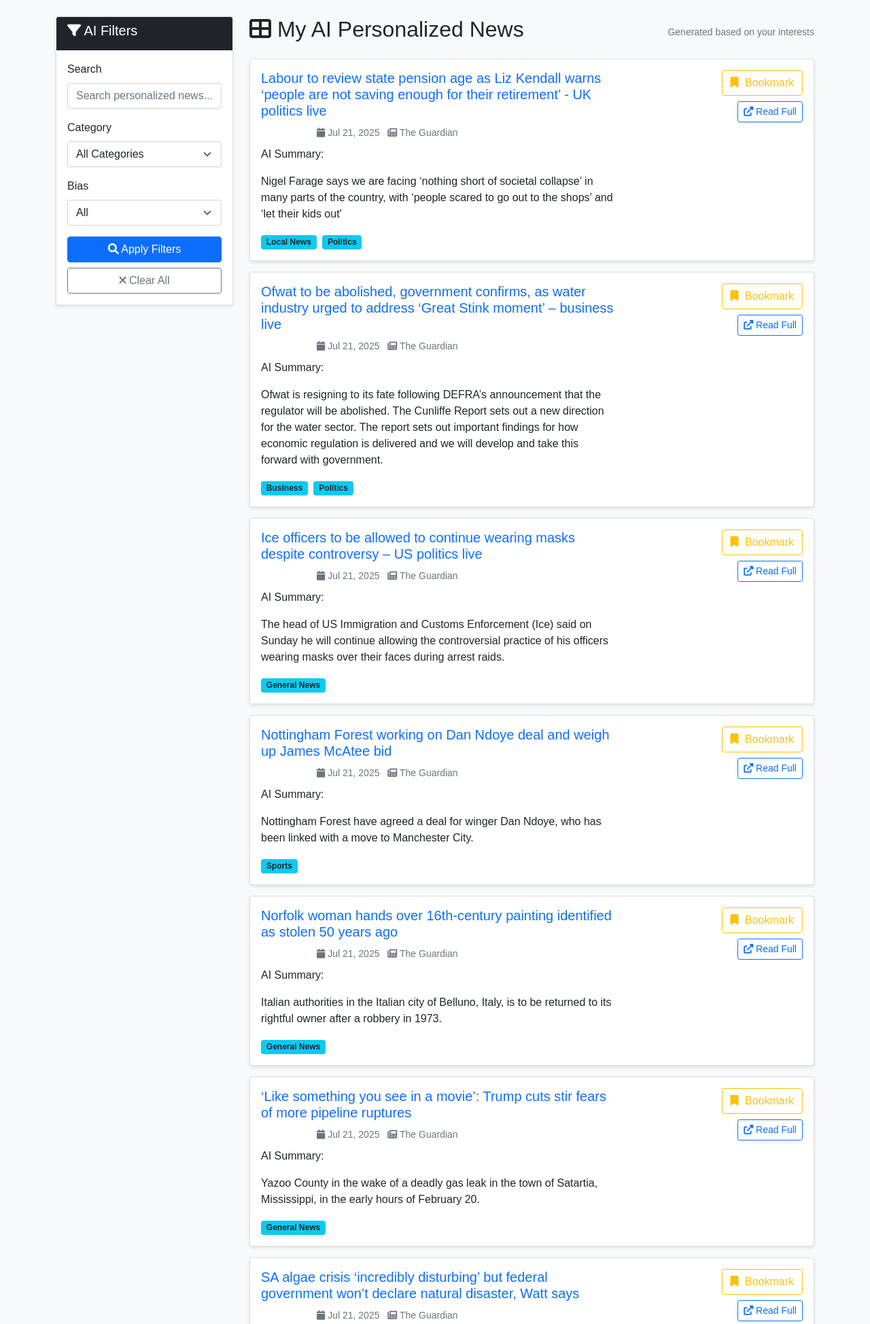
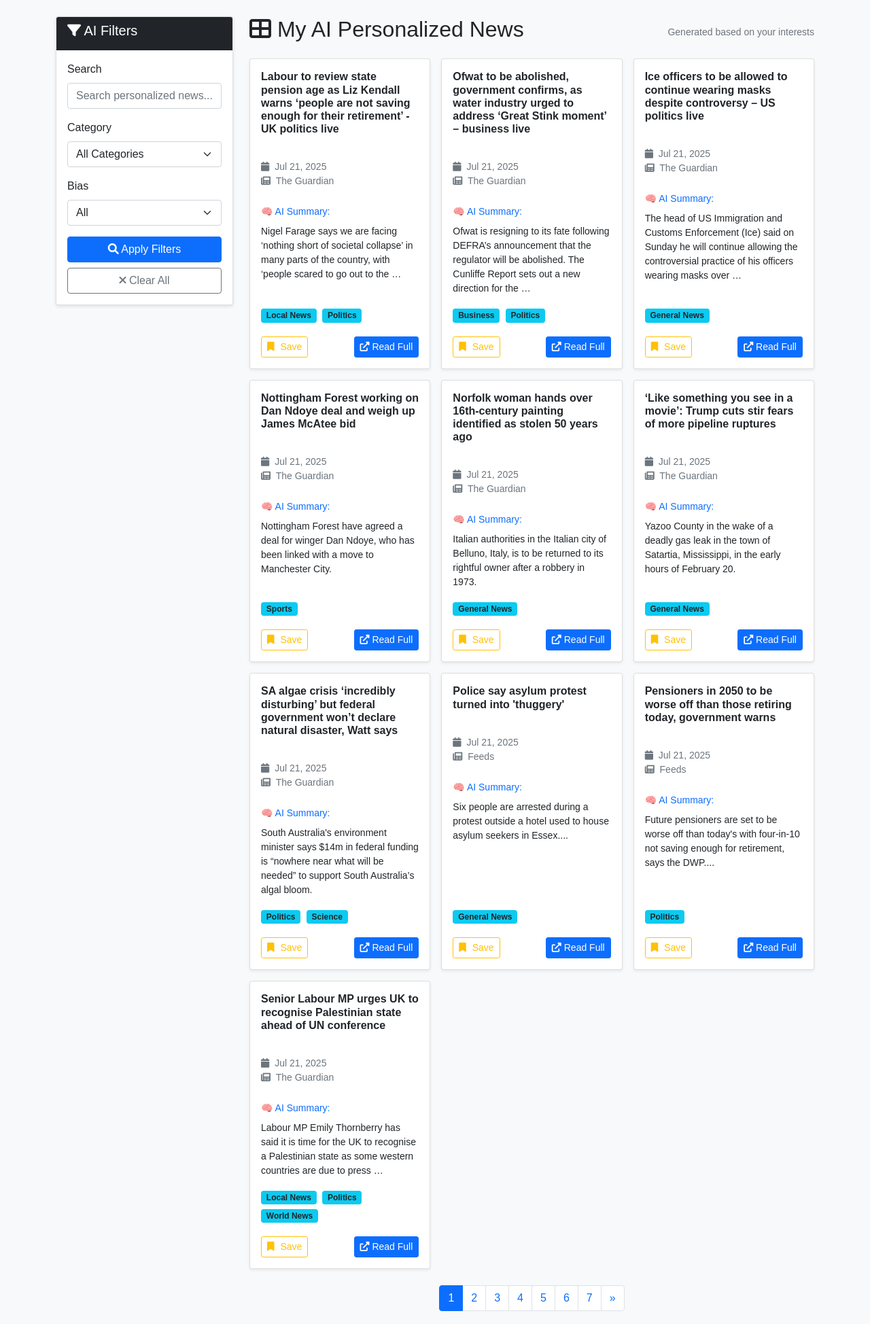
Before and after one commit to SirishaSurnam/personalized-news-aggregator, a Django app: page /dashboard/ in a window 1280 px wide. Shown: the part 56-2004 px from the top of the page at 68% size. Run offline with Django 4.2, Linux system fonts and the light colour scheme; a user stored in the database is signed in; data comes from the database, SQL or seed files in the repository; both versions use the stored data as it was after the commit.

Commit message:
Making UI Changes, grid layout, and more

```diff
--- a/apps/news/models.py
+++ b/apps/news/models.py
@@ -40,6 +40,7 @@ class Article(models.Model):
     published_date = models.DateTimeField(db_index=True)
     created_at = models.DateTimeField(auto_now_add=True)
     updated_at = models.DateTimeField(auto_now=True)
+    image_url = models.URLField(blank=True, null=True)  # image URL
 
     # AI-generated fields
     summary = models.TextField(blank=True)
--- a/apps/news/urls.py
+++ b/apps/news/urls.py
@@ -1,5 +1,6 @@
 from django.urls import path
 from . import views  # Import views from the current app
+# from apps.news.views import refresh_and_redirect
 
 urlpatterns = [
     path('', views.home, name='home'),  # Main home page
@@ -11,6 +12,7 @@ urlpatterns = [
     # API endpoints
     path('articles/', views.ArticleListAPI.as_view(), name='api_articles'),
     path('refresh-news/', views.refresh_articles, name='refresh_articles'),
+    # path("refresh-news/", views.refresh_and_redirect, name="refresh_news"),
     path('dashboard/', views.dashboard, name='dashboard'),
     path('fetch_summaries/', views.fetch_missing_summaries,
          name='fetch_missing_summaries'),
--- a/apps/news/views.py
+++ b/apps/news/views.py
@@ -12,7 +12,15 @@ from .models import Article, Category, Bookmark, UserInterest
 from .serializers import ArticleSerializer
 from .tasks import process_article_ai
 
+
 from django.views.decorators.csrf import csrf_exempt
+
+
+def refresh_and_redirect(request):
+    from .tasks import fetch_latest_news
+    fetch_latest_news.delay()
+    messages.success(request, "📰 News refresh started! Please wait a few seconds.")
+    return redirect('home')  # or 'dashboard' if you want
 
 
 def home(request):
--- a/templates/dashboard.html
+++ b/templates/dashboard.html
@@ -51,62 +51,78 @@
             <small class="text-muted">Generated based on your interests</small>
         </div>
         {% if page_obj.object_list %}
+
+        <!-- Grid Container for Articles -->
+        <div class="row g-3 articles-grid">
             {% for article in page_obj %}
-        <div class="card mb-3 article-card">
-            <div class="card-body">
-                <div class="row">
-                    <div class="col-md-8">
-                        <h5 class="card-title">
-                            <a href="{% url 'article_detail' article.id %}" class="text-decoration-none">
+            <div class="col-lg-6 col-xl-4">
+                <div class="card h-100 article-card shadow-sm">
+                    <div class="card-body d-flex flex-column">
+                        <!-- Article Header -->
+                        <div class="mb-3">
+                            <h6 class="card-title mb-2">
+                                <a href="{% url 'article_detail' article.id %}" class="text-decoration-none text-dark fw-bold">
                                     {{ article.title }}
                                 </a>
-                        </h5>
+                            </h6>
+
+                            <!-- Badges and Meta Info -->
                             <div class="mb-2">
-                            <span class="badge bg-{{ article.bias_color }}">
+                                <span class="badge bg-{{ article.bias_color }} me-1">
                                     {{ article.get_bias_score_display }}
                                 </span>
-                            <small class="text-muted ms-2">
-                                <i class="fas fa-calendar"></i> {{ article.published_date|date:"M d, Y" }}
-                            </small>
-                            <small class="text-muted ms-2">
-                                <i class="fas fa-newspaper"></i> {{ article.source }}
-                            </small>
+                                <div class="text-muted small mt-1">
+                                    <div><i class="fas fa-calendar me-1"></i> {{ article.published_date|date:"M d, Y" }}</div>
+                                    <div><i class="fas fa-newspaper me-1"></i> {{ article.source }}</div>
+                                </div>
+                            </div>
+                        </div>
+
+                        <!-- AI Summary Section -->
+                        <div class="mb-3 flex-grow-1">
+                            <div class="d-flex align-items-center justify-content-between mb-2">
+                                <small class="text-primary fw-semibold">🧠 AI Summary:</small>
                                 {% if not article.summary %}
                                 <form method="post" class="summary-form" data-article-id="{{ article.id }}">
                                     {% csrf_token %}
-                                    <button class="btn btn-sm btn-outline-info mt-2">Summarize 🧠</button>
+                                    <button class="btn btn-sm btn-outline-info py-1 px-2">Generate</button>
                                 </form>
                                 {% endif %}
+                            </div>
 
-                        </div>
-                        <p> AI Summary:  </p>
-                        <p class="card-text" data-summary-present="{% if article.summary %}true{% else %}false{% endif %}">
+                            <p class="card-text small" data-summary-present="{% if article.summary %}true{% else %}false{% endif %}">
                                 {% if article.summary %}
-                                {{ article.summary }}
+                                    {{ article.summary|truncatewords:25 }}
                                 {% else %}
                                     <span class="text-muted fst-italic">⏳ AI summary is being generated... Please check back soon.</span>
                                 {% endif %}
                             </p>
-                        <div class="article-categories">
+                        </div>
+
+                        <!-- Categories -->
+                        <div class="article-categories mb-3">
                             {% for category in article.categories.all %}
-                            <span class="badge bg-info text-dark me-1">{{ category.name }}</span>
+                            <span class="badge bg-info text-dark me-1 mb-1">{{ category.name }}</span>
                             {% endfor %}
                         </div>
-                    </div>
-                    <div class="col-md-4 text-end">
+
+                        <!-- Action Buttons -->
+                        <div class="mt-auto">
+                            <div class="d-flex justify-content-between align-items-center">
                                 {% if user.is_authenticated %}
-                        <button class="btn btn-outline-warning bookmark-btn mb-2"
+                                <button class="btn btn-sm btn-outline-warning bookmark-btn"
                                         data-article-id="{{ article.id }}"
                                         data-bookmarked="{% if article.id in bookmarked_articles %}true{% else %}false{% endif %}">
                                     <i class="fas fa-bookmark"></i>
-                            <span class="bookmark-text">
-                                {% if article.id in bookmarked_articles %}Bookmarked{% else %}Bookmark{% endif %}
+                                    <span class="bookmark-text d-none d-md-inline">
+                                        {% if article.id in bookmarked_articles %}Saved{% else %}Save{% endif %}
                                     </span>
                                 </button>
                                 {% endif %}
-                        <div>
-                            <a href="{{ article.url }}" target="_blank" class="btn btn-sm btn-outline-primary">
-                                <i class="fas fa-external-link-alt"></i> Read Full
+
+                                <a href="{{ article.url }}" target="_blank" class="btn btn-sm btn-primary">
+                                    <i class="fas fa-external-link-alt"></i>
+                                    <span class="d-none d-md-inline">Read Full</span>
                                 </a>
                             </div>
                         </div>
@@ -114,8 +130,11 @@
                 </div>
             </div>
             {% endfor %}
+        </div>
+
+        <!-- Pagination -->
         {% if page_obj.has_other_pages %}
-<nav aria-label="Articles pagination">
+        <nav aria-label="Articles pagination" class="mt-4">
             <ul class="pagination justify-content-center">
                 {% if page_obj.has_previous %}
                 <li class="page-item">
@@ -141,13 +160,7 @@
             </ul>
         </nav>
         {% endif %}
-        {% if page_obj.has_other_pages %}
-        <nav aria-label="Articles pagination">
-            <ul class="pagination justify-content-center">
-                <!-- Pagination code -->
-            </ul>
-        </nav>
-        {% endif %}
+
         {% else %}
         <div class="alert alert-info text-center">
             <i class="fas fa-info-circle"></i> No articles found. Try adjusting your filters or refresh news.
@@ -155,6 +168,54 @@
         {% endif %}
     </div>
 </div>
+
+<style>
+.articles-grid .article-card {
+    transition: transform 0.2s ease, box-shadow 0.2s ease;
+}
+
+.articles-grid .article-card:hover {
+    transform: translateY(-5px);
+    box-shadow: 0 8px 25px rgba(0,0,0,0.15) !important;
+}
+
+.article-card {
+    min-height: 300px;
+}
+
+.card-title a:hover {
+    color: #007bff !important;
+}
+
+@media (max-width: 768px) {
+    .articles-grid .col-lg-6 {
+        margin-bottom: 1rem;
+    }
+}
+
+/* Custom responsive breakpoints for better grid layout */
+@media (min-width: 1400px) {
+    .articles-grid .col-xl-4 {
+        flex: 0 0 auto;
+        width: 33.333333%;
+    }
+}
+
+@media (max-width: 1199px) {
+    .articles-grid .col-lg-6 {
+        flex: 0 0 auto;
+        width: 50%;
+    }
+}
+
+@media (max-width: 991px) {
+    .articles-grid .col-lg-6 {
+        flex: 0 0 auto;
+        width: 100%;
+    }
+}
+</style>
+
 <script>
 function triggerSummaryFetch() {
     const articles = document.querySelectorAll('.article-card');
@@ -190,7 +251,24 @@ function triggerSummaryFetch() {
         });
     }
 }
+
 // Auto trigger on load
 document.addEventListener('DOMContentLoaded', triggerSummaryFetch);
+
+// Get CSRF token function
+function getCookie(name) {
+    let cookieValue = null;
+    if (document.cookie && document.cookie !== '') {
+        const cookies = document.cookie.split(';');
+        for (let i = 0; i < cookies.length; i++) {
+            const cookie = cookies[i].trim();
+            if (cookie.substring(0, name.length + 1) === (name + '=')) {
+                cookieValue = decodeURIComponent(cookie.substring(name.length + 1));
+                break;
+            }
+        }
+    }
+    return cookieValue;
+}
 </script>
 {% endblock %}
```
Also changed, not shown: apps/ai_services/news_fetcher.py (+19 -3 lines), apps/news/migrations/0003_article_image_url.py (added), db.sqlite3, 1 other file. Lines whose indentation alone changed are shown as unchanged.
